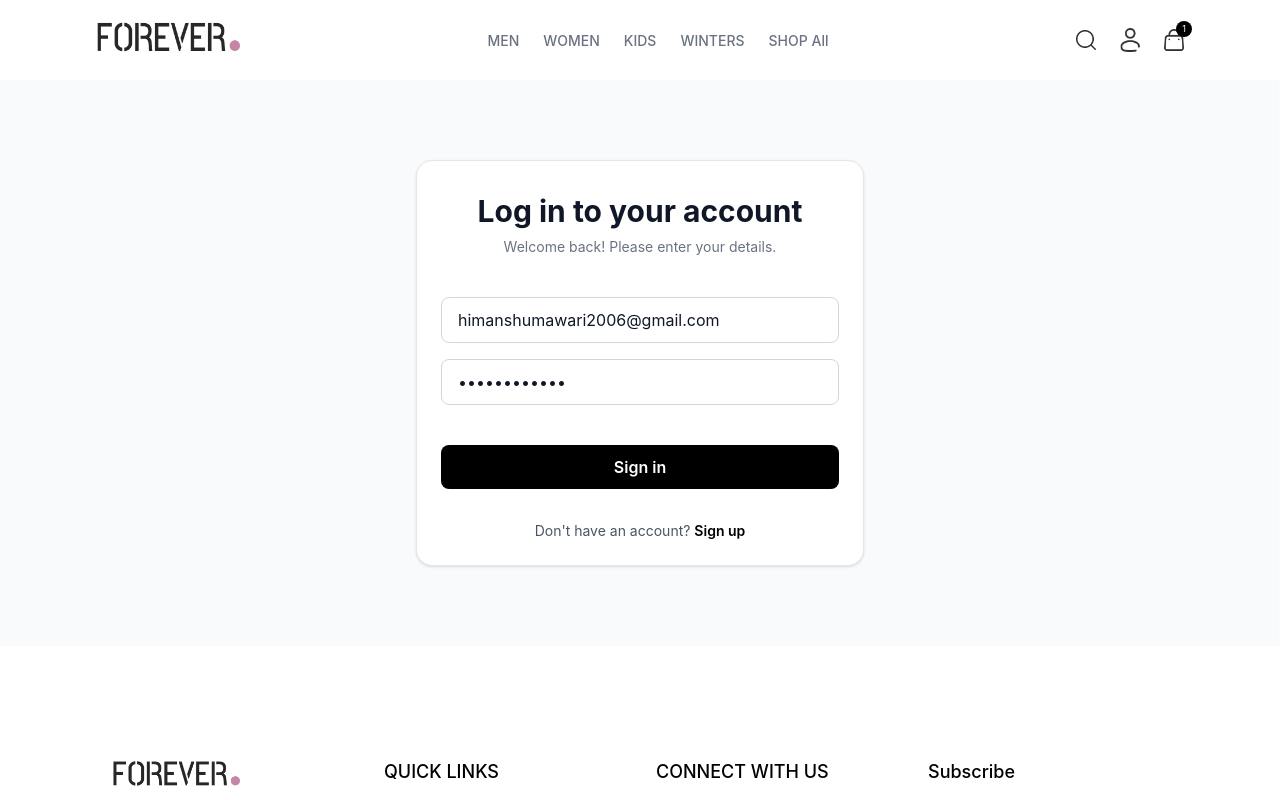
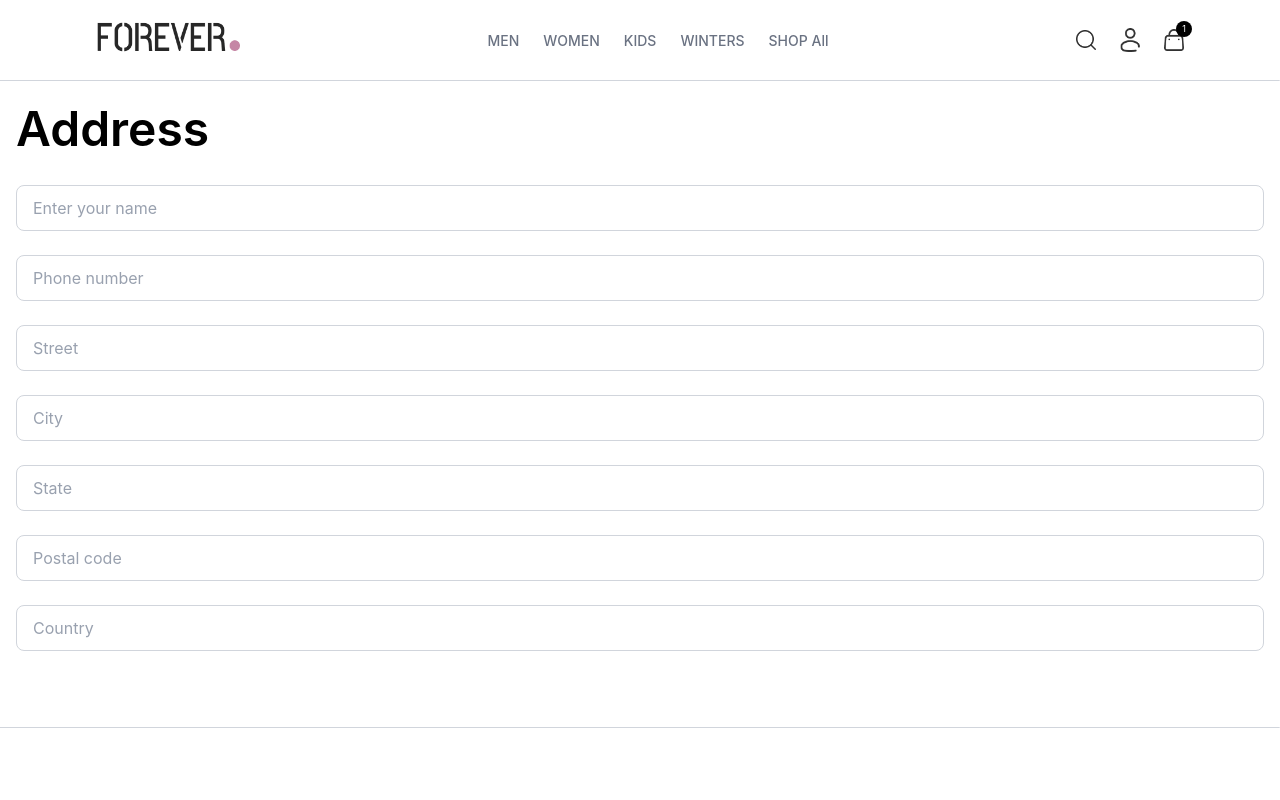
Before and after one commit to himanshu-mawari/ecommerce-frontend, a React (Vite) app: page /address in a window 1280 px wide. Before the commit this address led to /login. Shown: the top 800 px of the page. Built offline with nearby package versions, Linux system fonts and the light colour scheme; sample sign-in values are in the browser's storage; a web font is replaced by a local one.

Commit message:
feat: added address ui and protect direct access

```diff
--- a/src/App.jsx
+++ b/src/App.jsx
@@ -10,7 +10,9 @@ import Address from "./pages/Address.jsx";
 import { useDispatch } from "react-redux";
 import { addUser } from "./store/userSlice.js";
 import { useEffect } from "react";
-import ProtectedRoute from "./components/ProtectedRoute.jsx";
+import AuthGuard from "./components/AuthGuard.jsx";
+import Payment from "./pages/Payment.jsx";
+import PaymentGuard from "./components/PaymentGuard.jsx";
 
 const Layout = () => {
   return (
@@ -36,9 +38,20 @@ const router = createBrowserRouter([
       {
         path: "/address",
         element: (
-          <ProtectedRoute>
+          <AuthGuard>
             <Address />
-          </ProtectedRoute>
+          </AuthGuard>
+        ),
+      },
+      {
+        path: "/payment",
+        element: (
+          <AuthGuard>
+            <PaymentGuard>
+
+            <Payment />
+            </PaymentGuard>
+          </AuthGuard>
         ),
       },
     ],
@@ -46,15 +59,15 @@ const router = createBrowserRouter([
 ]);
 
 const App = () => {
-  // const dispatch = useDispatch();
+  const dispatch = useDispatch();
 
-  // useEffect(() => {
-  //   const fakeUser = localStorage.getItem("user");
-  //   if (!fakeUser) {
-  //     const parseUserData = JSON.parse(fakeUser);
-  //     dispatch(addUser(parseUserData));
-  //   }
-  // }, [dispatch]);
+  useEffect(() => {
+    const fakeUser = localStorage.getItem("user");
+    if (!fakeUser) {
+      const parseUserData = JSON.parse(fakeUser);
+      dispatch(addUser(parseUserData));
+    }
+  }, [dispatch]);
 
   return <RouterProvider router={router} />;
 };
--- a/src/components/ProtectedRoute.jsx
+++ b/src/components/AuthGuard.jsx
@@ -1,6 +1,6 @@
 import { useSelector } from "react-redux"
 import { useLocation , Navigate} from "react-router-dom"
-const ProtectedRoute = ({children}) => {
+const AuthGuard = ({children}) => {
     const user = useSelector(store => store.user.user)
     const location = useLocation();
 
@@ -11,4 +11,4 @@ const ProtectedRoute = ({children}) => {
   return children
 }
 
-export default ProtectedRoute
+export default AuthGuard;
--- /dev/null
+++ b/src/components/PaymentGuard.jsx
@@ -0,0 +1,13 @@
+import { useSelector } from "react-redux";
+import { Navigate } from "react-router-dom";
+const PaymentGuard = ({ children }) => {
+  const userAddress = useSelector((store) => store.address.address);
+
+  if (!userAddress || !userAddress.name) {
+    return <Navigate to={"/address"} replace />;
+  }
+
+  return children;
+};
+
+export default PaymentGuard;
--- a/src/pages/Address.jsx
+++ b/src/pages/Address.jsx
@@ -1,9 +1,142 @@
-import React from 'react'
+import { useState } from "react";
+import {addAddress} from "../store/addressSlice.js";
+import { useDispatch } from "react-redux";
+import { useNavigate } from "react-router-dom";
 
 const Address = () => {
+
+  const [form, setForm] = useState({
+    name: "",
+    phone: "",
+    street: "",
+    city: "",
+    state: "",
+    postalCode: "",
+    country: "",
+  });
+  const [error , setErrors] = useState({})
+  const dispatch = useDispatch();
+  const navigate = useNavigate();
+
+  console.log(error)
+  const handleAddress = () => {
+    const errors = {};
+    if (!form.name) errors.name = "Name is required";
+    if (!/^[0-9]{10}$/.test(form.phone))
+      errors.phone = "Phone must be 10 digits";
+    if (!form.street) errors.street = "Street is required";
+    if (!form.city) errors.city = "City is required";
+    if (!form.state) errors.state = "State is required";
+    if (!form.postalCode) errors.postalCode = "Postal code is required";
+    if (!form.country) errors.country = "Country is required";
+
+    if (Object.keys(errors).length > 0) {
+      setErrors(errors);
+      return;
+    }
+
+    dispatch(addAddress(form));
+
+    // localStorage.setItem("shippingAddress", JSON.stringify(form));
+
+    navigate("/payment");
+  };
+
+  const handleChange = (e) => {
+    return setForm({...form , [e.target.name]: e.target.value})
+  }
+
+
   return (
-    <div>Address</div>
-  )
-}
+    <div className="px-4 py-6 border-t border-gray-300 border-b pb-16">
+      <div className="mb-8">
+        <h1 className="text-5xl font-semibold">Address</h1>
+      </div>
 
-export default Address
+      <form action="submit" className="flex flex-col gap-3">
+        <input
+          type="text"
+          placeholder="Enter your name"
+          name="name"
+          value={form.name}
+          onChange={handleChange}
+          className="w-full px-4 py-2.5 bg-white border border-gray-300 rounded-lg text-gray-900 placeholder-gray-400
+          focus:outline-none focus:ring-1 focus:ring-black focus:border-transparent transition-all"
+          />
+          <p className="text-red-500 text-sm">{error.name}</p>
+        <input
+          type="number"
+          placeholder="Phone number"
+          name="phone"
+          value={form.phone}
+          onChange={handleChange}
+          className="w-full px-4 py-2.5 bg-white border border-gray-300 rounded-lg text-gray-900 placeholder-gray-400
+          focus:outline-none focus:ring-1 focus:ring-black focus:border-transparent transition-all"
+          />
+          <p className="text-red-500 text-sm">{error.phone}</p>
+        <input
+          type="text"
+          placeholder="Street"
+          name="street"
+          value={form.street}
+          onChange={handleChange}
+          className="w-full px-4 py-2.5 bg-white border border-gray-300 rounded-lg text-gray-900 placeholder-gray-400
+          focus:outline-none focus:ring-1 focus:ring-black focus:border-transparent transition-all"
+          />
+          <p className="text-red-500 text-sm">{error.street}</p>
+        <input
+          type="text"
+          placeholder="City"
+          name="city"
+          value={form.city}
+          onChange={handleChange}
+          className="w-full px-4 py-2.5 bg-white border border-gray-300 rounded-lg text-gray-900 placeholder-gray-400
+          focus:outline-none focus:ring-1 focus:ring-black focus:border-transparent transition-all"
+          />
+          <p className="text-red-500 text-sm">{error.city}</p>
+        <input
+          type="text"
+          placeholder="State"
+          name="state"
+          value={form.state}
+          onChange={handleChange}
+          className="w-full px-4 py-2.5 bg-white border border-gray-300 rounded-lg text-gray-900 placeholder-gray-400
+          focus:outline-none focus:ring-1 focus:ring-black focus:border-transparent transition-all"
+          />
+          <p className="text-red-500 text-sm">{error.state}</p>
+        <input
+          type="email"
+          placeholder="Postal code"
+          name="postalCode"
+          value={form.postalCode}
+          onChange={handleChange}
+          className="w-full px-4 py-2.5 bg-white border border-gray-300 rounded-lg text-gray-900 placeholder-gray-400
+          focus:outline-none focus:ring-1 focus:ring-black focus:border-transparent transition-all"
+          />
+          <p className="text-red-500 text-sm">{error.postalCode}</p>
+        <input
+          type="text"
+          placeholder="Country"
+          name="country"
+          value={form.country}
+          onChange={handleChange}
+          className="w-full px-4 py-2.5 bg-white border border-gray-300 rounded-lg text-gray-900 placeholder-gray-400
+          focus:outline-none focus:ring-1 focus:ring-black focus:border-transparent transition-all"
+        />
+        <p className="text-red-500 text-sm">{error.country}</p>
+      </form>
+      <div
+        className="lg:hidden fixed bottom-0 left-0 right-0 bg-white/90 backdrop-blur-md border-t border-gray-100 p-4 z-50 shadow-[0_-10px_20px_rgba(0,0,0,0.03)]"
+        onClick={() => handleAddress()}
+      >
+        <div className="max-w-md md:max-w-full mx-auto">
+          <button className="w-full bg-black text-white py-4 rounded-full font-bold text-md active:scale-[0.97] transition-all">
+            Proceed to Payment
+          </button>
+        </div>
+      </div>
+    </div>
+  );
+};
+
+export default Address;
--- a/src/pages/Checkout.jsx
+++ b/src/pages/Checkout.jsx
@@ -54,7 +54,7 @@ const Cart = () => {
           <div className="">
             <div className="bg-white">
               <div className="flex flex-col items-center md:items-start pt-8 pb-6 bg-white">
-                <h1 className="text-3xl lg:text-3xl font-semibold text-black mb-1">
+                <h1 className="text-3xl  font-semibold text-black mb-1">
                   Bag
                 </h1>
                 <div className="flex items-center text-gray-500">
--- a/src/pages/Login.jsx
+++ b/src/pages/Login.jsx
@@ -21,17 +21,16 @@ const Login = () => {
       return setError("please fill both field");
     }
 
-    const fakeUser = { id: Date.now().toString(), email }
-    console.log(fakeUser)
+    const fakeUser = { id: Date.now().toString(), email}
 
     dispatch(addUser(fakeUser));
-    // localStorage.setItem("user" ,JSON.stringify(fakeUser))
+    localStorage.setItem("user" ,JSON.stringify(fakeUser))
     navigate(redirect ? `/${redirect}` : "/");
   };
 
   return (
-    <div className="py-20 flex items-center justify-center bg-gray-50 px-4 ">
-      <div className="w-full max-w-md bg-white border border-gray-200 rounded-2xl shadow-sm overflow-hidden">
+    <div className="py-20 flex items-center justify-center bg-gray-50 px-4">
+      <div className="max-w-md w-full  bg-white border border-gray-200 rounded-2xl shadow-sm overflow-hidden">
         <div className="pt-8 pb-4 px-6">
           <h1 className="text-2xl md:text-3xl font-bold text-center text-gray-900">
             Log in to your account
@@ -73,7 +72,7 @@ const Login = () => {
 
           <button
             type="submit"
-            className="mt-2 w-full bg-black text-white py-2.5 rounded-lg font-semibold hover:bg-gray-800 active:scale-[0.98] transition-all"
+            className="mt-2 w-full bg-black text-white py-2.5 rounded-lg font-semibold hover:bg-gray-800 active:scale-[0.98] transition-all cursor-pointer"
           >
             Sign in
           </button>
--- /dev/null
+++ b/src/pages/Payment.jsx
@@ -0,0 +1,9 @@
+import React from 'react'
+
+const Payment = () => {
+  return (
+    <div>Payment</div>
+  )
+}
+
+export default Payment
--- /dev/null
+++ b/src/store/addressSlice.js
@@ -0,0 +1,19 @@
+import { createSlice } from "@reduxjs/toolkit";
+
+const addressSlice = createSlice({
+    name : "address",
+    initialState:{
+        address:null
+    },
+    reducers:{
+        addAddress : (state ,action) => {
+            state.address = action.payload;
+        }
+    }
+})
+
+
+export const { addAddress
+
+ } = addressSlice.actions;
+export default addressSlice.reducer;
--- a/src/store/store.js
+++ b/src/store/store.js
@@ -1,11 +1,13 @@
 import { configureStore } from "@reduxjs/toolkit";
 import cartSlice from "./cartSlice";
 import userSlice from "./userSlice";
+import addressSlice from "../store/addressSlice.js";
 
 const store = configureStore({
   reducer: {
     user: userSlice,
     cart: cartSlice,
+    address : addressSlice
   },
 });
 
--- a/src/store/userSlice.js
+++ b/src/store/userSlice.js
@@ -1,9 +1,18 @@
 import { createSlice } from "@reduxjs/toolkit";
+
+const loadUser = () => {
+  try {
+    const data = localStorage.getItem("user");
+    return data ? JSON.parse(data) : [];
+  } catch {
+    return [];
+  }
+};
 
 const userSlice = createSlice({
   name: "user",
   initialState: {
-    user: null,
+    user: loadUser(),
   },
   reducers: {
     addUser: (state, action) => {
```
